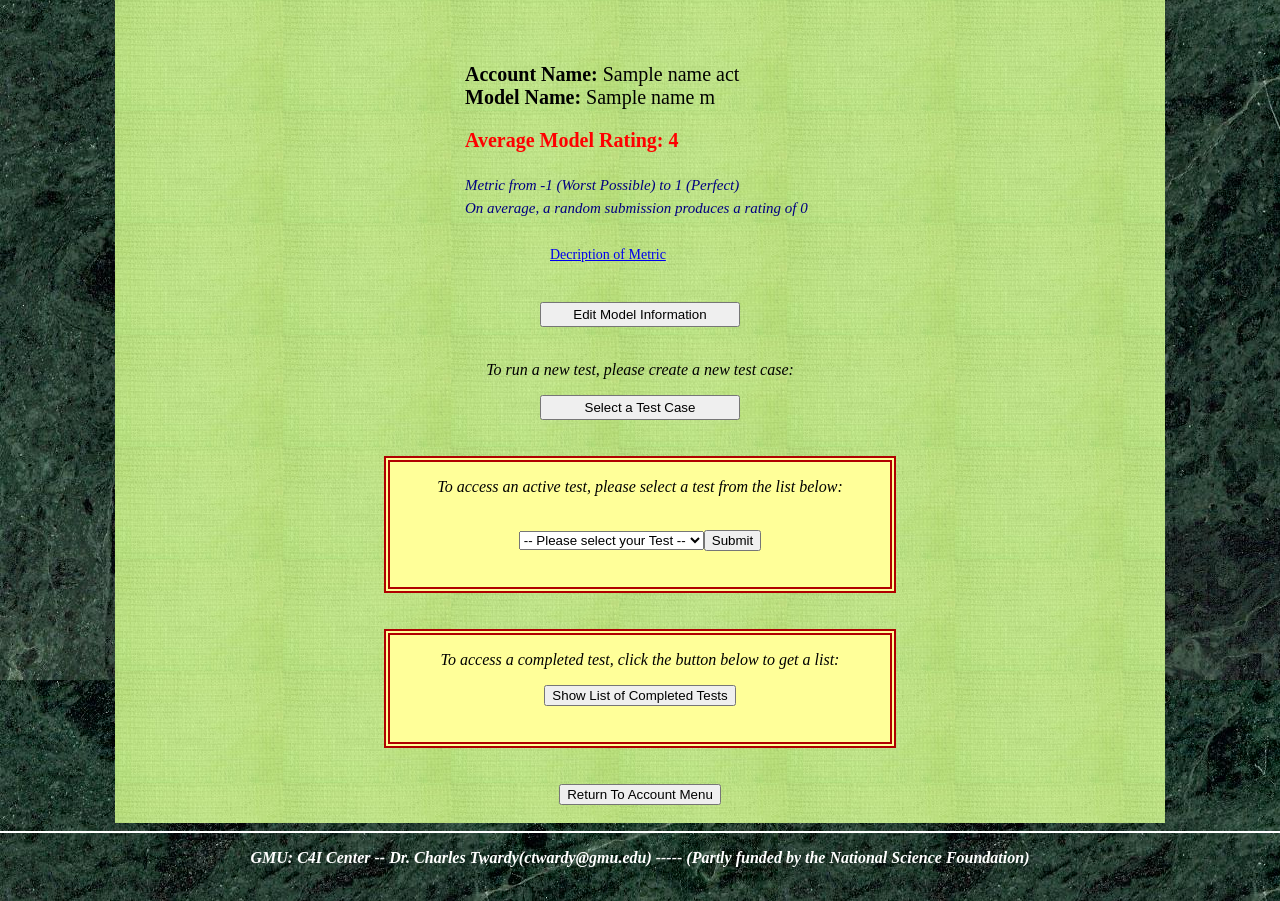
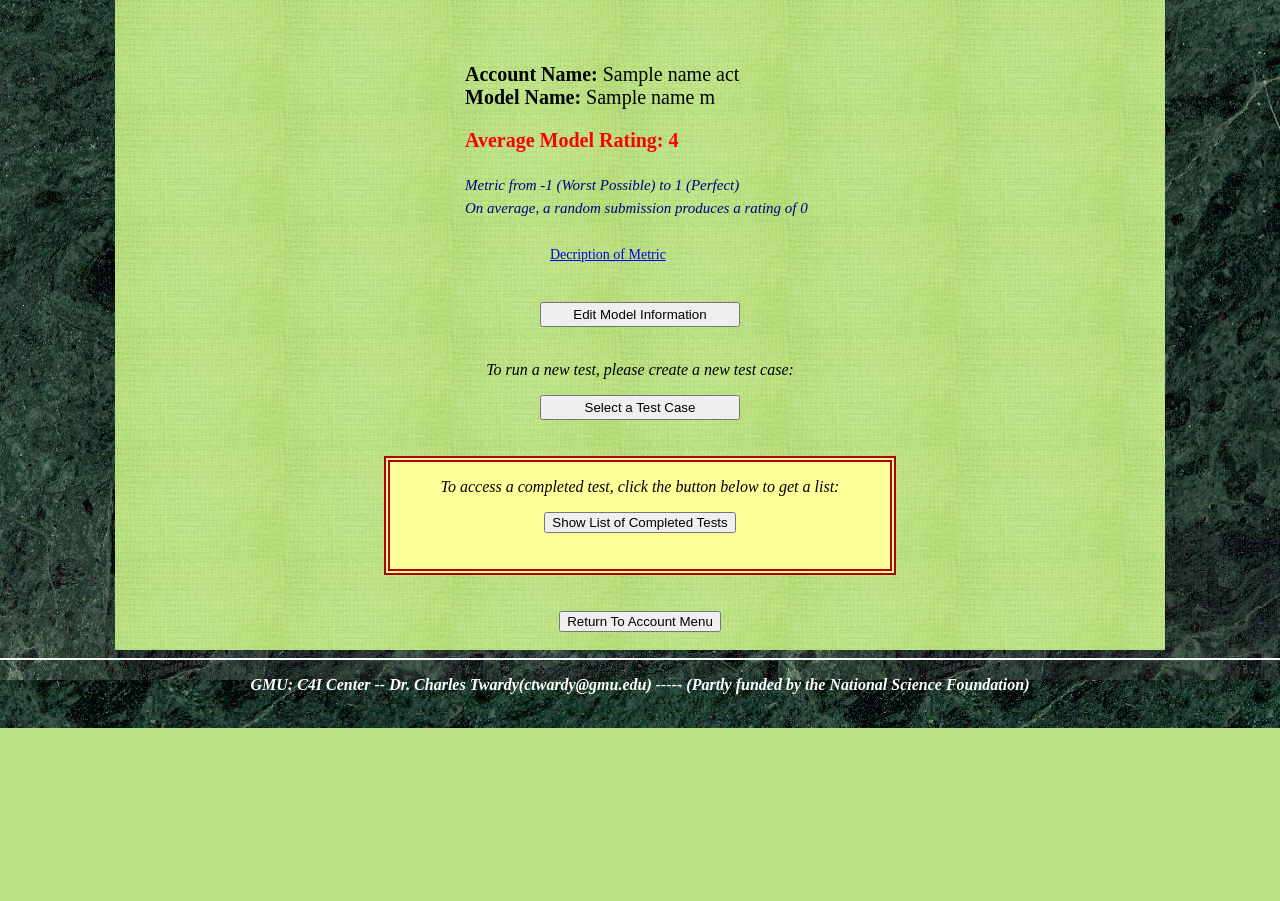
Before and after one commit to ctwardy/mapscore, a Django app: template templates/ModelScreen.html in a window 1280 px wide. Shown: the part 131-1032 px from the top of the page. After the commit the page ends 859 px from the top, so only its background shows below. Run offline with Django 3.2, Linux system fonts and the light colour scheme; the template is opened without the code that fills it: most values are stand-ins (such as "Sample title", 1, 10 or a date in 2020).

Commit message:
Removed setactive_case and the active case selection form

```diff
--- a/templates/ModelScreen.html
+++ b/templates/ModelScreen.html
@@ -57,39 +57,8 @@
 
     </form>
 
-	<br><br>
 
 
-
-
-	<div style = "border:double 6px; color: #B00000; background-color: #FFFF99; width:500px ">
-	<p style = "color :black">
-		<i>
-		To access an active test, please select a test from the list below:</i> <br>
-	</p>
-
-	<br>
-
-	<form action = "/setactive_test/" method = "get">
-
-
-		<select name = 'test_in_active'>
-			<option value= '0' >-- Please select your Test --</option>
-
-			{% for i in activetest_list %}
-				<option> {{i}} </option>
-			 {% endfor %}
-
-
-		<input type ='submit' value = 'Submit'/>
-
-		</select>
-
-
-	</form>
-
-	<br><br>
-	</div>
 
     <br>
 
--- a/urls.py
+++ b/urls.py
@@ -29,7 +29,6 @@ urlpatterns = patterns('',
               ('^new_test/$',newtest),
               ('^create_test/$',create_test),
               ('^test_instructions/$',tst_instructions),
-              ('^setactive_test/$',setactive_test),
               ('^test_active/$' , active_test),
 #              ('^regen_test/$',regen_test),
               ('^upload_file/$',load_image),
```
Lines whose indentation alone changed are shown as unchanged.
